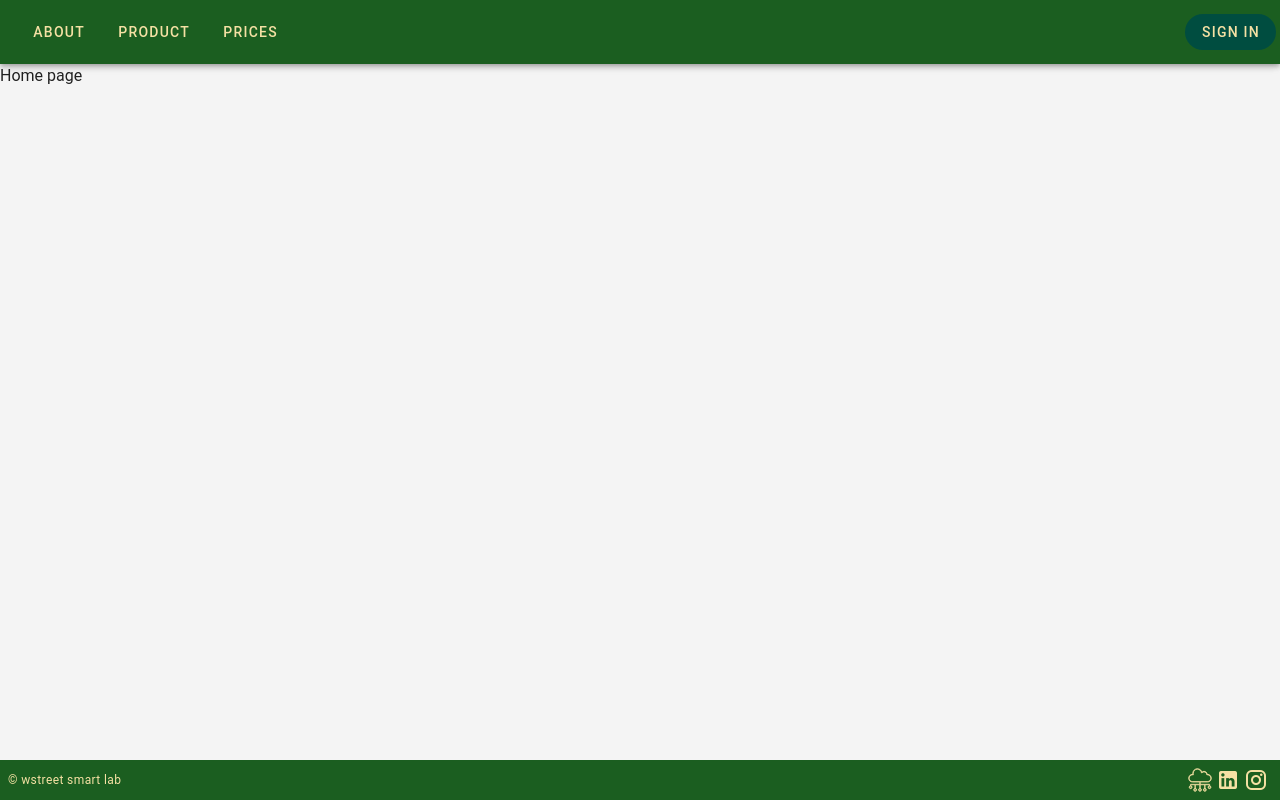
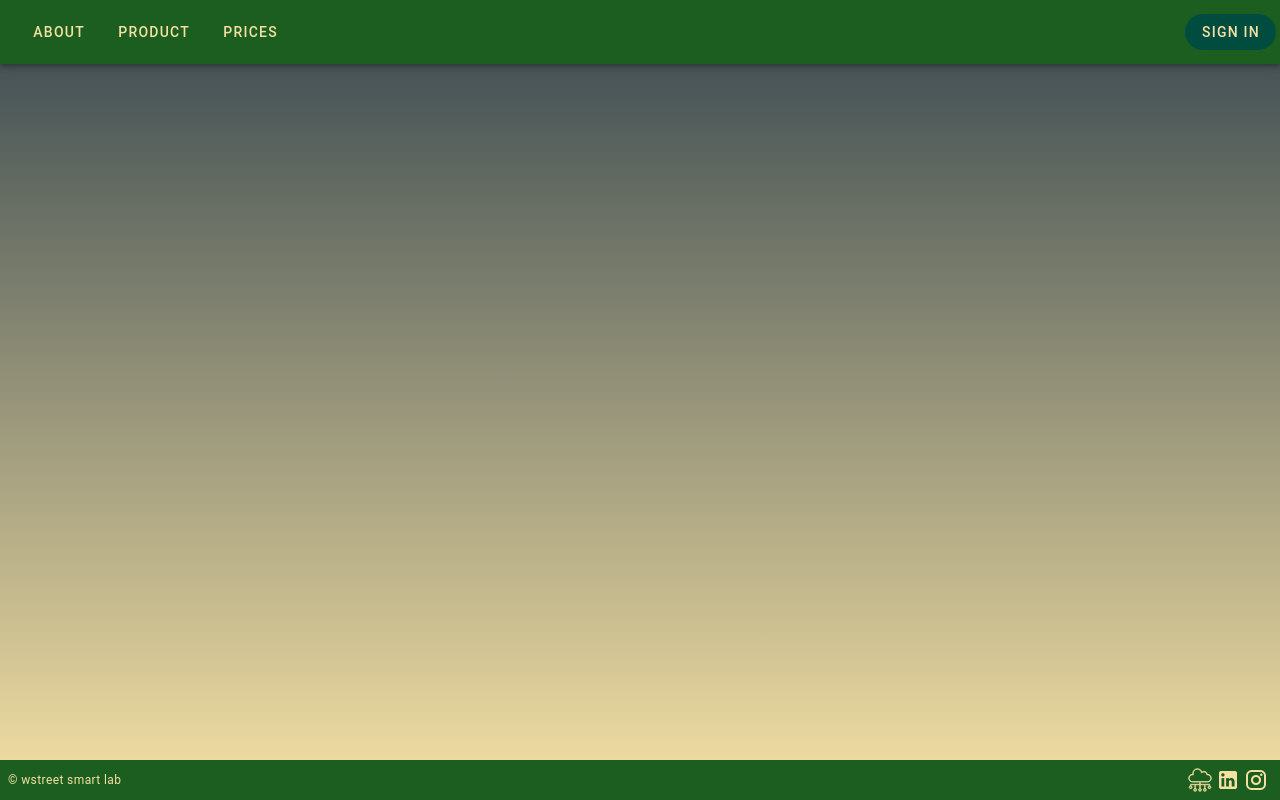
Before and after one commit to WSTREETSMARTLAB/front, a Vue app: page / in a window 1280 px wide. Built offline with nearby package versions, Linux system fonts and the light colour scheme.

Commit message:
home-page-setup - added default bg coloring

```diff
--- a/src/layouts/Default.vue
+++ b/src/layouts/Default.vue
@@ -36,7 +36,7 @@
       </div>
     </v-expand-transition>
 
-    <v-main>
+    <v-main class="default-bg">
       <router-view />
     </v-main>
     <v-footer app color="primary" class="px-2 d-flex justify-space-between align-center">
@@ -99,4 +99,10 @@ export default {
   margin-left: 4px;
   text-decoration: underline;
 }
+
+.default-bg {
+  background: linear-gradient(to bottom, #37474F, #F5E1A4);
+  min-height: 100vh;
+  min-width: 100%;
+}
 </style>
--- a/src/modules/Home/views/Home.vue
+++ b/src/modules/Home/views/Home.vue
@@ -1,5 +1,7 @@
 <template>
-  Home page
+  <v-container class="pa-0 fill-height">
+
+  </v-container>
 </template>
 
 <script>
@@ -9,5 +11,4 @@ export default {
 </script>
 
 <style scoped>
-
 </style>
```
